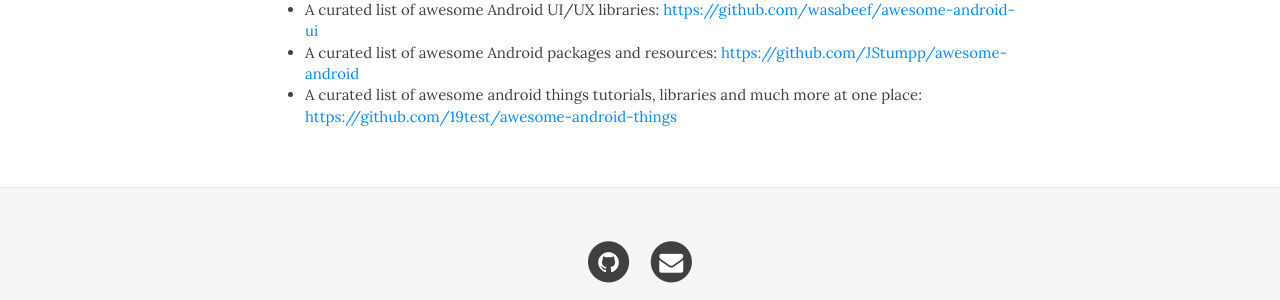
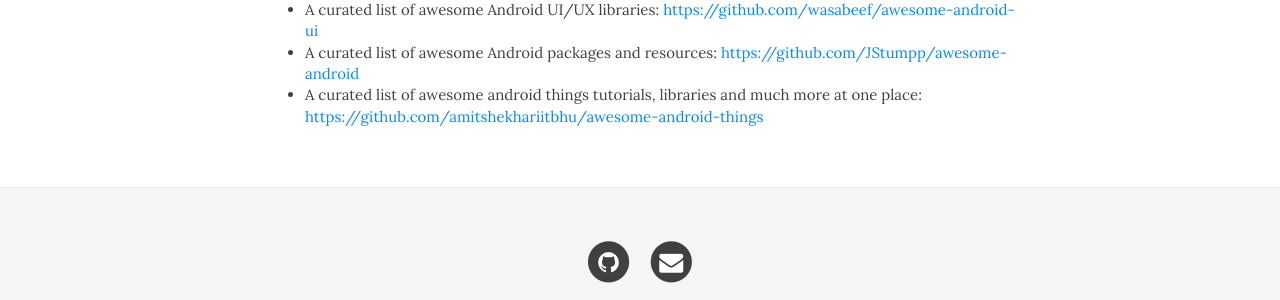
Before and after one commit to alidasbasi/adasbasi.github.io, a Jekyll site: the page built from android.md, in a window 1280 px wide and 900 px high, scrolled down 758 px. Shown: the part 479-779 px from the top of the window. Built offline with Jekyll 4.4.1, drawn with Linux system fonts in a browser that asks for light colours; nearby versions of some CDN libraries; some of the changed lines change nothing that is shown.

Commit message:
android things

```diff
--- a/android.md
+++ b/android.md
@@ -48,4 +48,4 @@
 - A curated list of awesome Android Tools: <https://github.com/wasabeef/awesome-android-tools>
 - A curated list of awesome Android UI/UX libraries: <https://github.com/wasabeef/awesome-android-ui>
 - A curated list of awesome Android packages and resources: <https://github.com/JStumpp/awesome-android>
-- A curated list of awesome android things tutorials, libraries and much more at one place: <https://github.com/19test/awesome-android-things>
+- A curated list of awesome android things tutorials, libraries and much more at one place: <https://github.com/amitshekhariitbhu/awesome-android-things>
```
